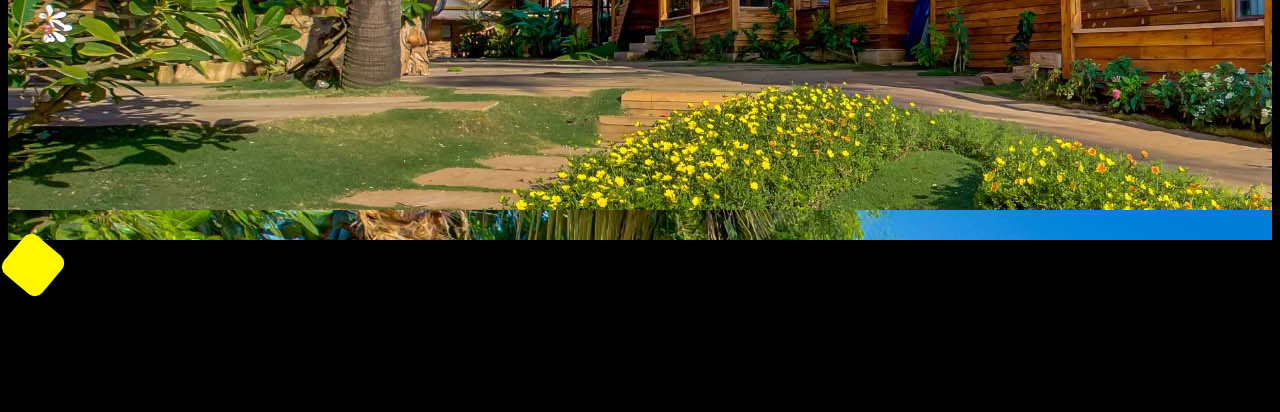
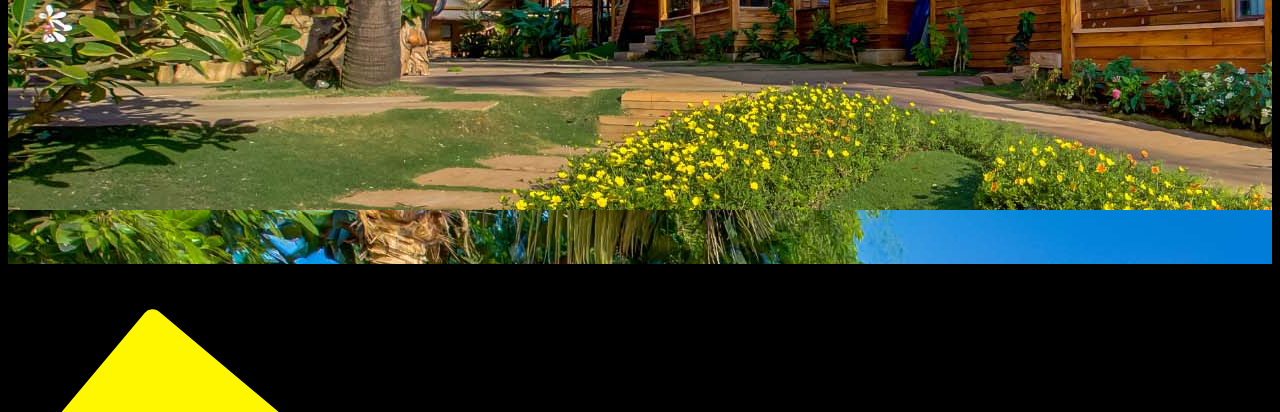
Before and after one commit to BALAVIGNESHWARAN23/day5-task4, a plain HTML site: page index.html in a window 1280 px wide. Shown: the part 540-952 px from the top of the page. Before the commit the page ends 840 px from the top, so only its background shows below. Drawn offline with nearby package versions, Linux system fonts and the light colour scheme; a web font is replaced by a local one.

Commit message:
Update index.css

```diff
--- a/index.css
+++ b/index.css
@@ -83,7 +83,7 @@ h3 {
     /* position: relative; */
     margin: 0 0 0 0;
     width: 100%;
-    height: 90vh;
+    height: 93vh;
     background: url('/taskimg/Slide_1_2.jpg')  ;
     /* text-align: center; */
 }
@@ -105,7 +105,29 @@ h3 {
 
 .hoteldim{
     background-color: #fff700;
-    height: 50px;
-    width: 50px;
+    margin: 80px 0 0 60px;
+    height: 190px;
+    width: 190px;
     border-radius: 10px;
-transform: rotate(40deg); }
+transform: rotate(40deg);
+transition: width 20s linear;}
+
+
+.hoteldim:hover{
+    transform: rotate(90deg);
+    animation: rec 5s linear ;
+
+
+}
+
+@keyframes rec {
+    0% {
+        height: 190px;
+        width: 190px;
+    }
+
+    100% {
+        height: 250px;
+        width: 190px; /* Final width after rotation */
+    }
+}
```
